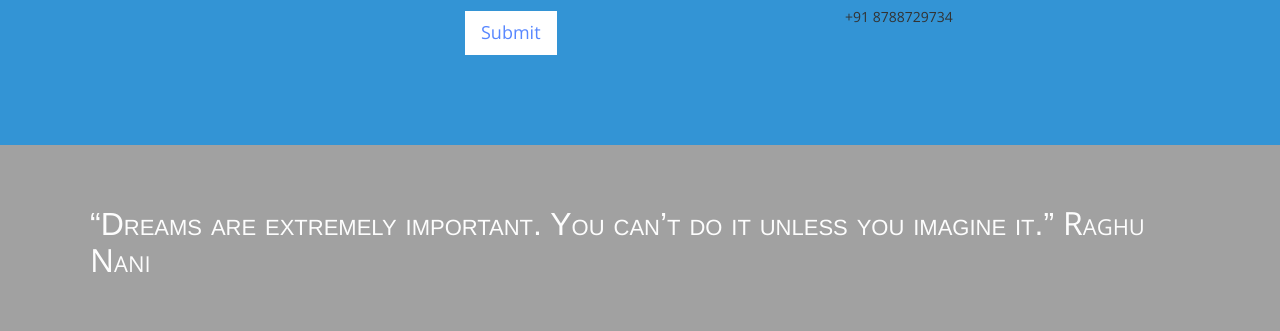
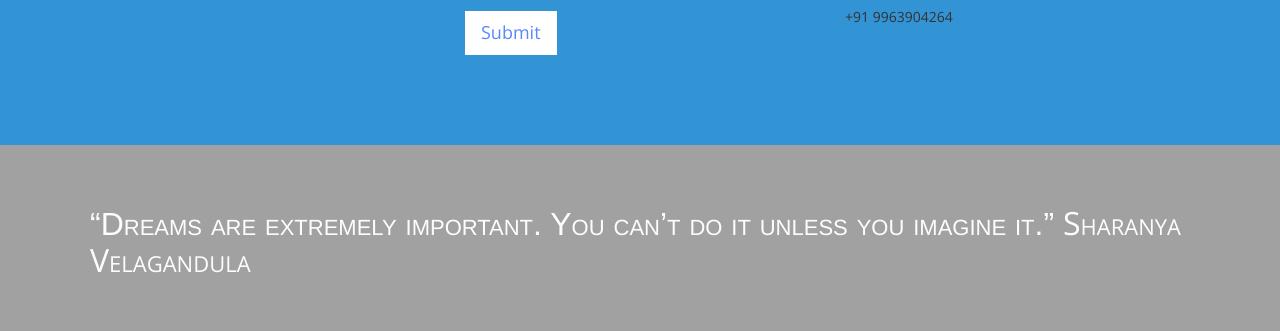
Before and after one commit to VSharanya/Feed-the-needy, a plain HTML site: page index.html in a window 1280 px wide. Shown: the part 1512-1843 px from the top of the page. Drawn offline with nearby package versions, Linux system fonts and the light colour scheme.

Commit message:
Update index.html

```diff
--- a/index.html
+++ b/index.html
@@ -125,7 +125,7 @@
         </address>
         <h4>Phone: </h4>
         <address>
-        +91 8788729734<br>
+        +91 9963904264<br>
         </address>
       </div>
     </div>
@@ -137,7 +137,7 @@
   <div class="parlex-back">
     <div class="container">
      <div class="row">
-	<div class="col-md-12">      <h2>“Dreams are extremely important. You can’t do it unless you imagine it.” <span>Raghu Nani</span></h2></div>
+	<div class="col-md-12">      <h2>“Dreams are extremely important. You can’t do it unless you imagine it.” <span>Sharanya Velagandula</span></h2></div>
       </div>
     </div>
     <!--/.container-->
```
